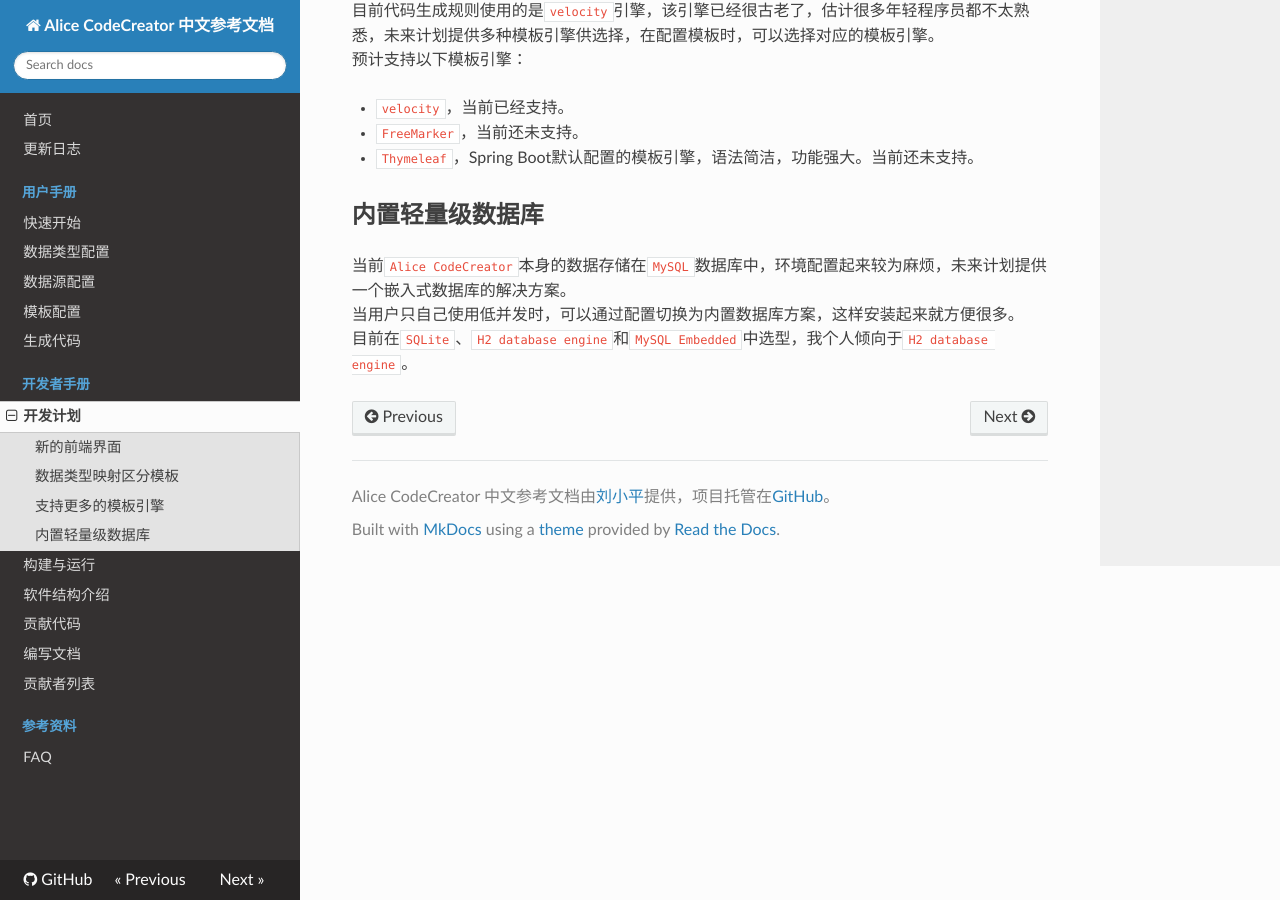
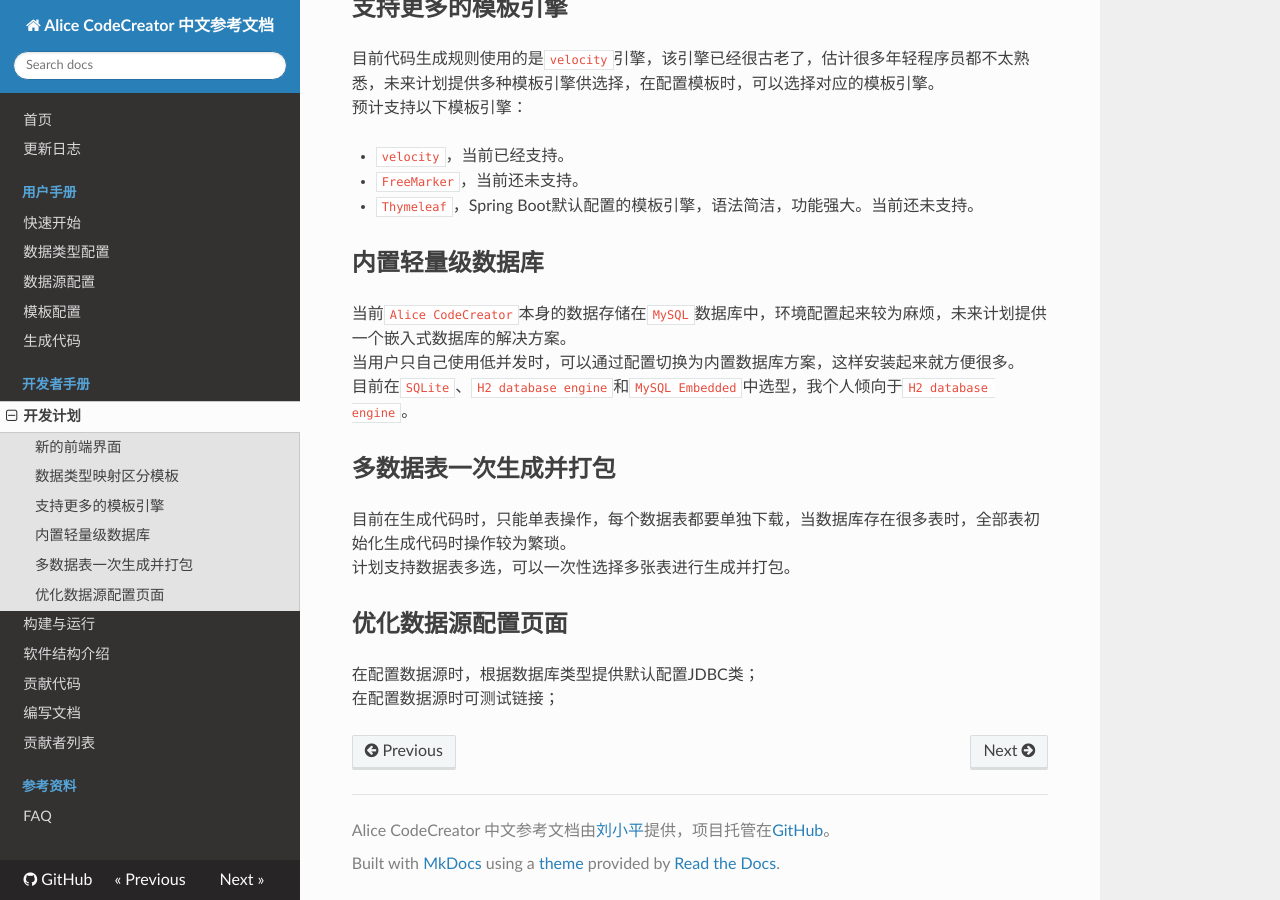
Before and after one commit to lxp135/alice-code-creator-docs, an MkDocs documentation site: the page built from docs/developers/plan.md, in a window 1280 px wide and 900 px high, scrolled down 744 px. Built offline with MkDocs 1.6.1, drawn with Linux system fonts in a browser that asks for light colours; nearby versions of some CDN libraries; old or Windows-style settings are respelled for this version of MkDocs.

Commit message:
更新文档，新的需求。

```diff
--- a/docs/developers/plan.md
+++ b/docs/developers/plan.md
@@ -25,3 +25,11 @@
 当前`Alice CodeCreator`本身的数据存储在`MySQL`数据库中，环境配置起来较为麻烦，未来计划提供一个嵌入式数据库的解决方案。
 当用户只自己使用低并发时，可以通过配置切换为内置数据库方案，这样安装起来就方便很多。
 目前在`SQLite`、`H2 database engine`和`MySQL Embedded`中选型，我个人倾向于`H2 database engine`。
+
+## 多数据表一次生成并打包
+目前在生成代码时，只能单表操作，每个数据表都要单独下载，当数据库存在很多表时，全部表初始化生成代码时操作较为繁琐。
+计划支持数据表多选，可以一次性选择多张表进行生成并打包。
+
+## 优化数据源配置页面
+在配置数据源时，根据数据库类型提供默认配置JDBC类；
+在配置数据源时可测试链接；
```
